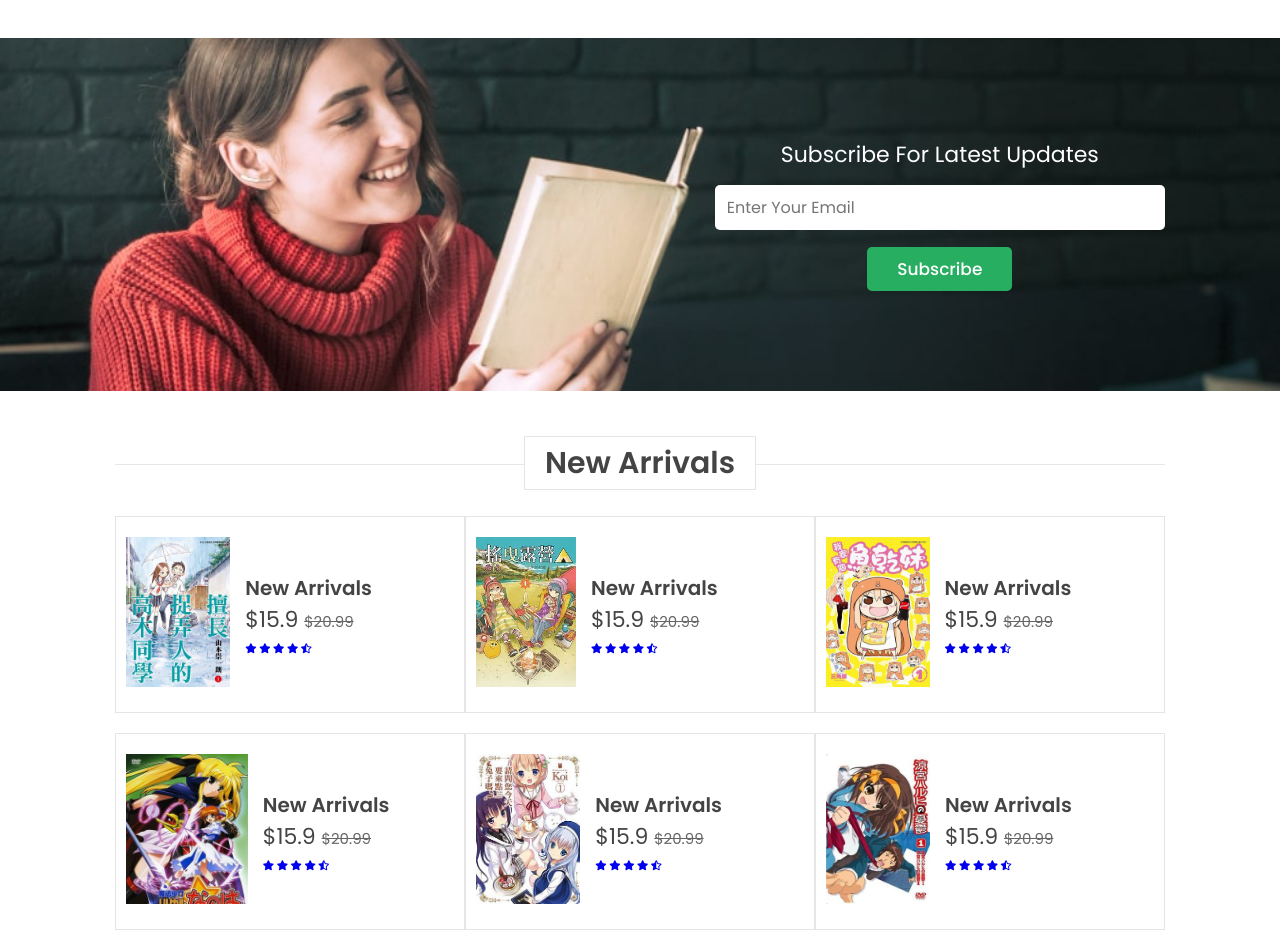
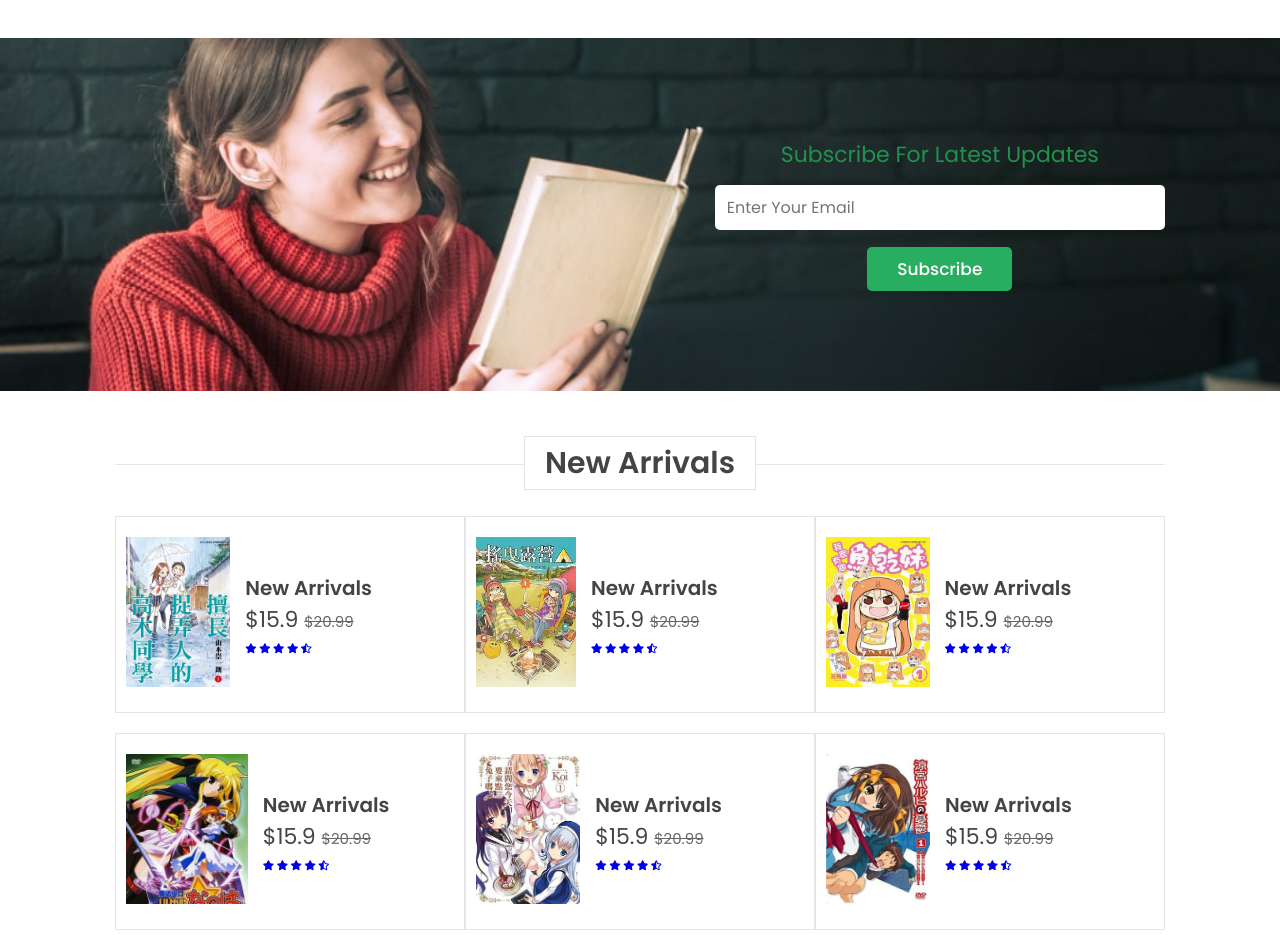
Before and after one commit to Aqours66/Online-Book-Store, a plain HTML site: page index.html in a window 1280 px wide. Shown: the part 1600-2535 px from the top of the page. Drawn offline with nearby package versions, Linux system fonts and the light colour scheme.

Commit message:
Update index.html

```diff
--- a/index.html
+++ b/index.html
@@ -491,7 +491,7 @@
 
         .newsletter form h3 {
             font-size: 2.2rem;
-            color: #fff;
+            color: #219150;
             padding-bottom: .7rem;
             font-weight: normal;
         }
```
